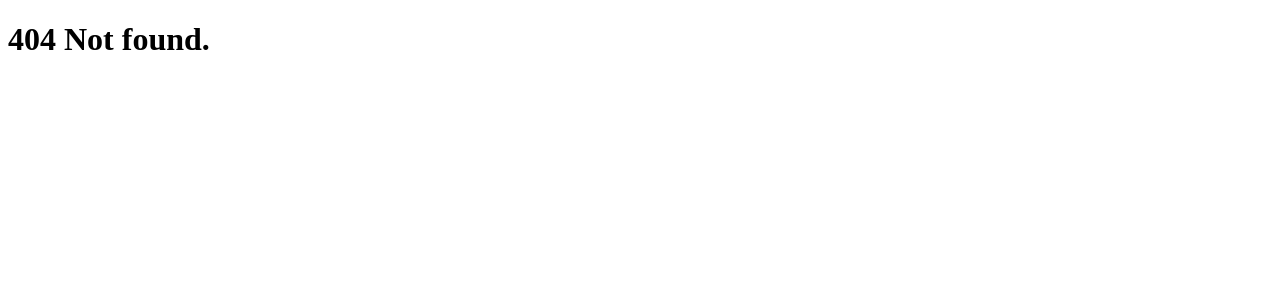
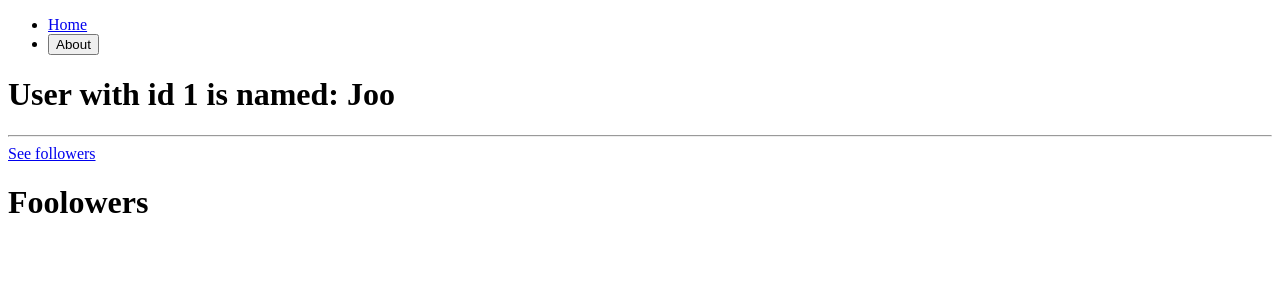
Before and after one commit to Dayglow0926/react-master, a React (Create React App) app: page /users/1/followers in a window 1280 px wide. Before the commit this address had no page. Shown: the top 300 px of the page. Built offline with nearby package versions, Linux system fonts and the light colour scheme.

Commit message:
feat: follwers 추가

```diff
--- /dev/null
+++ b/src/screens/users/Followers.tsx
@@ -0,0 +1,5 @@
+function Followers() {
+  return <h1>Foolowers</h1>;
+}
+
+export default Followers;
--- a/src/screens/users/User.tsx
+++ b/src/screens/users/User.tsx
@@ -1,12 +1,17 @@
-import { useParams } from "react-router-dom";
+import { Link, Outlet, useParams } from "react-router-dom";
 import { users } from "../../db";
 
 function User() {
   const { userId } = useParams();
   return (
-    <h1>
-      User with id {userId} is named: {users[Number(userId) - 1].name}
-    </h1>
+    <div>
+      <h1>
+        User with id {userId} is named: {users[Number(userId) - 1].name}
+      </h1>
+      <hr />
+      <Link to="followers">See followers</Link>
+      <Outlet />
+    </div>
   );
 }
 
```
Also changed, not shown: src/Router.tsx (+7 -0 lines).
